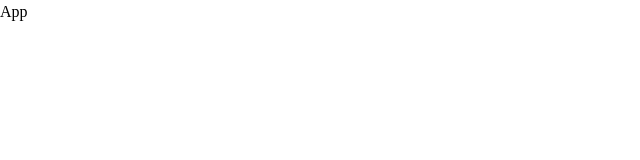
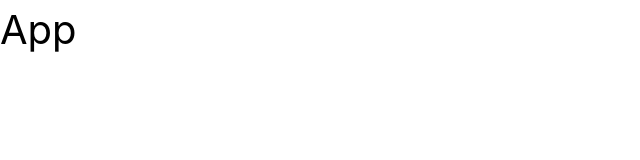
Before and after one commit to Webmav/my-portfolio, a React (Vite) app: page / in a window 1280 px wide. Shown: the top 160 px of the page, without its empty margins (0-640 px from the left). Built offline with nearby package versions, Linux system fonts and the light colour scheme.

Commit message:
Installed tailwindcss.

```diff
--- a/package.json
+++ b/package.json
@@ -10,8 +10,10 @@
     "preview": "vite preview"
   },
   "dependencies": {
+    "@tailwindcss/vite": "^4.3.3",
     "react": "^19.2.8",
-    "react-dom": "^19.2.8"
+    "react-dom": "^19.2.8",
+    "tailwindcss": "^4.3.3"
   },
   "devDependencies": {
     "@types/react": "^19.2.18",
--- a/src/App.jsx
+++ b/src/App.jsx
@@ -1,7 +1,7 @@
 export default function App() {
   return(
     <>
-      <h1>App</h1>
+      <h1 className='bold text-[40px] text-bold'>App</h1>
     </>
   )
 }
--- a/src/index.css
+++ b/src/index.css
@@ -1,78 +1 @@
-/* Box sizing rules */
-*,
-*::before,
-*::after {
-  box-sizing: border-box;
-}
-
-/* Remove default margin */
-* {
-  margin: 0;
-  padding: 0;
-  font: inherit;
-}
-
-/* Remove list styles on ul, ol elements with a list role, which suggests default styling will be removed */
-ul[role='list'],
-ol[role='list'] {
-  list-style: none;
-}
-
-/* Set core root defaults */
-html:focus-within {
-  scroll-behavior: smooth;
-}
-
-html,
-body {
-    min-height: 100%;
-    overflow-x: hidden;
-}
-
-/* Set core body defaults */
-body {
-.bg-rendering: optimizeSpeed;
-  line-height: 1.5;
-}
-
-/* A elements that don't have a class get default styles */
-a:not([class]) {
-.bg-decoration-skip-ink: auto;
-}
-
-/* Make images easier to work with */
-img,
-picture,
-svg {
-  max-width: 100%;
-  display: block;
-}
-
-/* Remove all animations, transitions and smooth scroll for people that prefer not to see them */
-@media (prefers-reduced-motion: reduce) {
-  html:focus-within {
-   scroll-behavior: auto;
-  }
-
-  *,
-  *::before,
-  *::after {
-    animation-duration: 0.01ms !important;
-    animation-iteration-count: 1 !important;
-    transition-duration: 0.01ms !important;
-    scroll-behavior: auto !important;
-  }
-}
-
-
-
-
-
-
-
-
-
-
----------------
-
-/*  */
+@import 'tailwindcss';
--- a/vite.config.js
+++ b/vite.config.js
@@ -1,7 +1,7 @@
+import { defineConfig } from 'vite'
 import react from '@vitejs/plugin-react'
-import { defineConfig } from 'vite'
+import tailwindcss from '@tailwindcss/vite'
 
-// https://vite.dev/config/
 export default defineConfig({
-  plugins: [react()],
+  plugins: [react(), tailwindcss()],
 })
```
Also changed, not shown: 1 other file (tests, documents, lock files or other folders).
